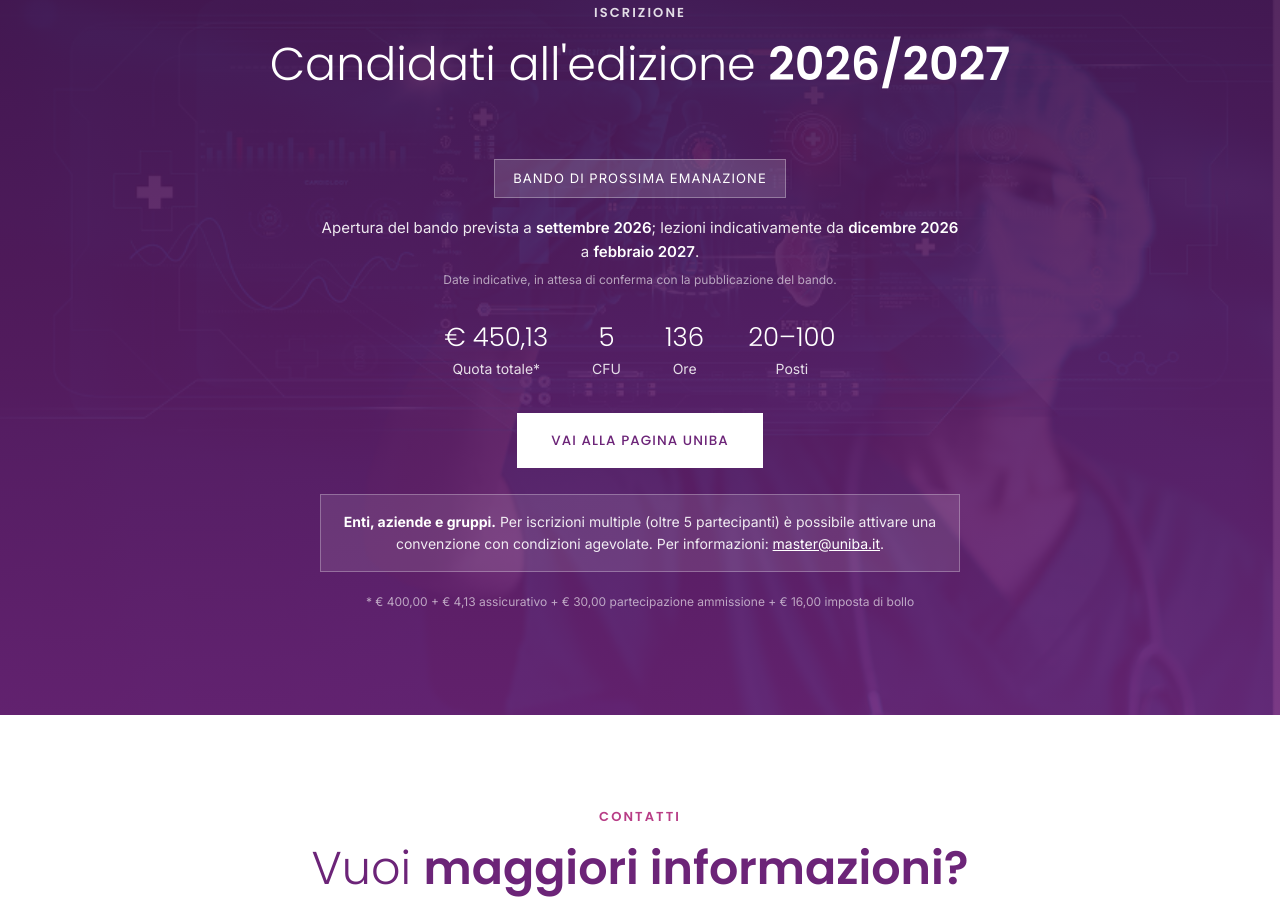
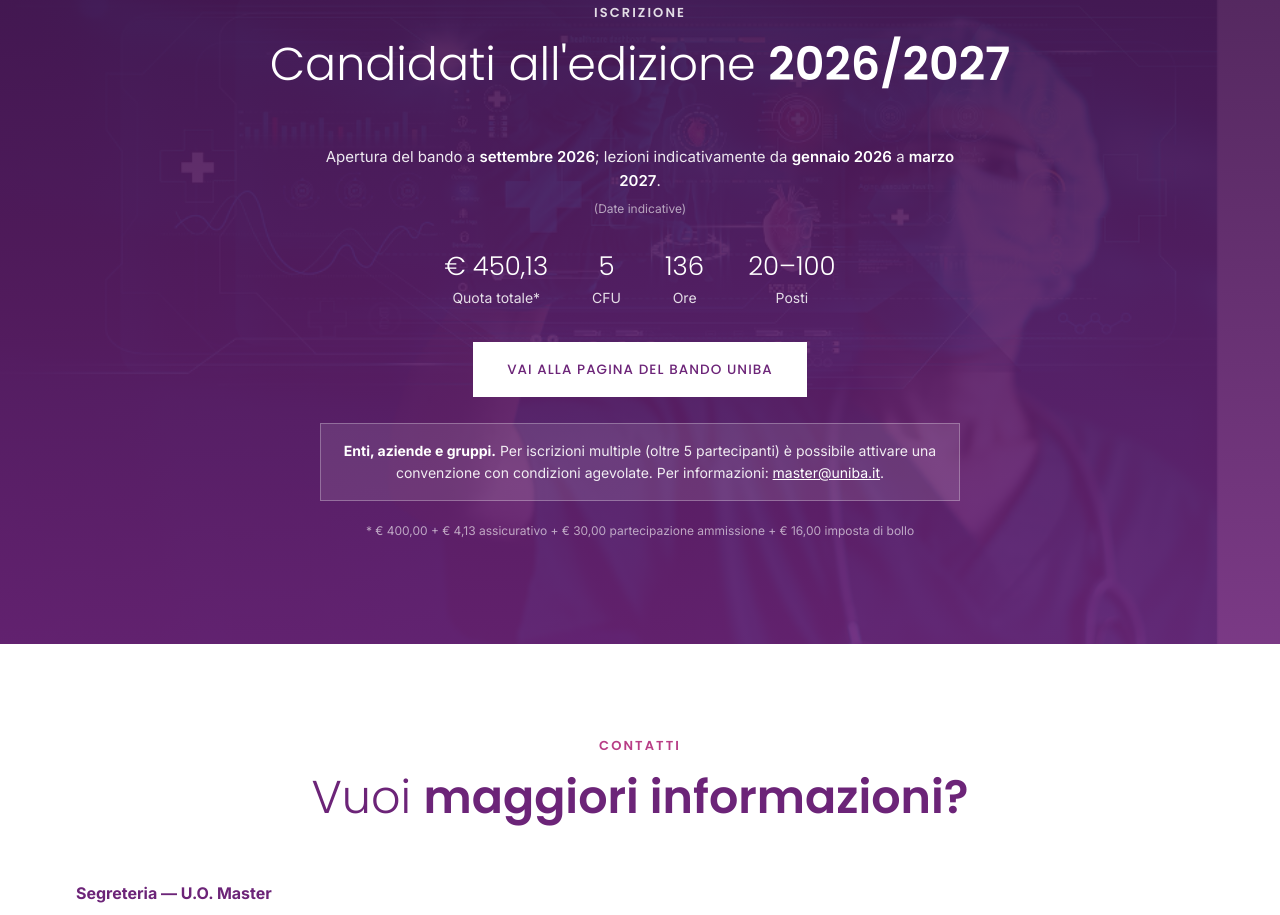
Before and after one commit to masterdigitalhealthuniba/masterdigitalhealthuniba.github.io, a plain HTML site: page index.html in a window 1280 px wide. Shown: the part 4347-5262 px from the top of the page. Drawn offline with Linux system fonts and the light colour scheme; grey boxes are pictures that could not be loaded.

Commit message:
Update index.html

```diff
--- a/index.html
+++ b/index.html
@@ -306,15 +306,14 @@ footer .cup{font-size:12px;opacity:.6}
 <section class="enroll" id="iscrizione">
   <div class="wrap">
     <div class="head"><span class="kick" style="color:#fff;opacity:.85">Iscrizione</span><h2>Candidati all'edizione <b>2026/2027</b></h2></div>
-    <div class="bando">Bando di prossima emanazione</div>
-    <p class="cal">Apertura del bando prevista a <b>settembre 2026</b>; lezioni indicativamente da <b>dicembre 2026</b> a <b>febbraio 2027</b>.<small>Date indicative, in attesa di conferma con la pubblicazione del bando.</small></p>
+      <p class="cal">Apertura del bando a <b>settembre 2026</b>; lezioni indicativamente da <b>gennaio 2026</b> a <b>marzo 2027</b>.<small>(Date indicative)</small></p>
     <div class="meta">
       <div><b>€ 450,13</b>Quota totale*</div>
       <div><b>5</b>CFU</div>
       <div><b>136</b>Ore</div>
       <div><b>20–100</b>Posti</div>
     </div>
-    <a class="btn btn-viola" style="background:#fff;color:var(--viola)" href="https://www.uniba.it/it/didattica/master-universitari/short-master/2026-2027/digital-health-guidare-la-trasformazione-digitale-nel-settore-sanitario">Vai alla pagina UniBA</a>
+    <a class="btn btn-viola" style="background:#fff;color:var(--viola)" href="https://www.uniba.it/it/didattica/master-universitari/short-master/2026-2027/digital-health-guidare-la-trasformazione-digitale-nel-settore-sanitario">Vai alla pagina del Bando UniBA</a>
     <div class="conv"><b>Enti, aziende e gruppi.</b> Per iscrizioni multiple (oltre 5 partecipanti) è possibile attivare una convenzione con condizioni agevolate. Per informazioni: <a href="mailto:master@uniba.it">master@uniba.it</a>.</div>
     <p style="font-size:12px;color:rgba(255,255,255,.6);margin-top:20px">* € 400,00 + € 4,13 assicurativo + € 30,00 partecipazione ammissione + € 16,00 imposta di bollo</p>
   </div>
```
